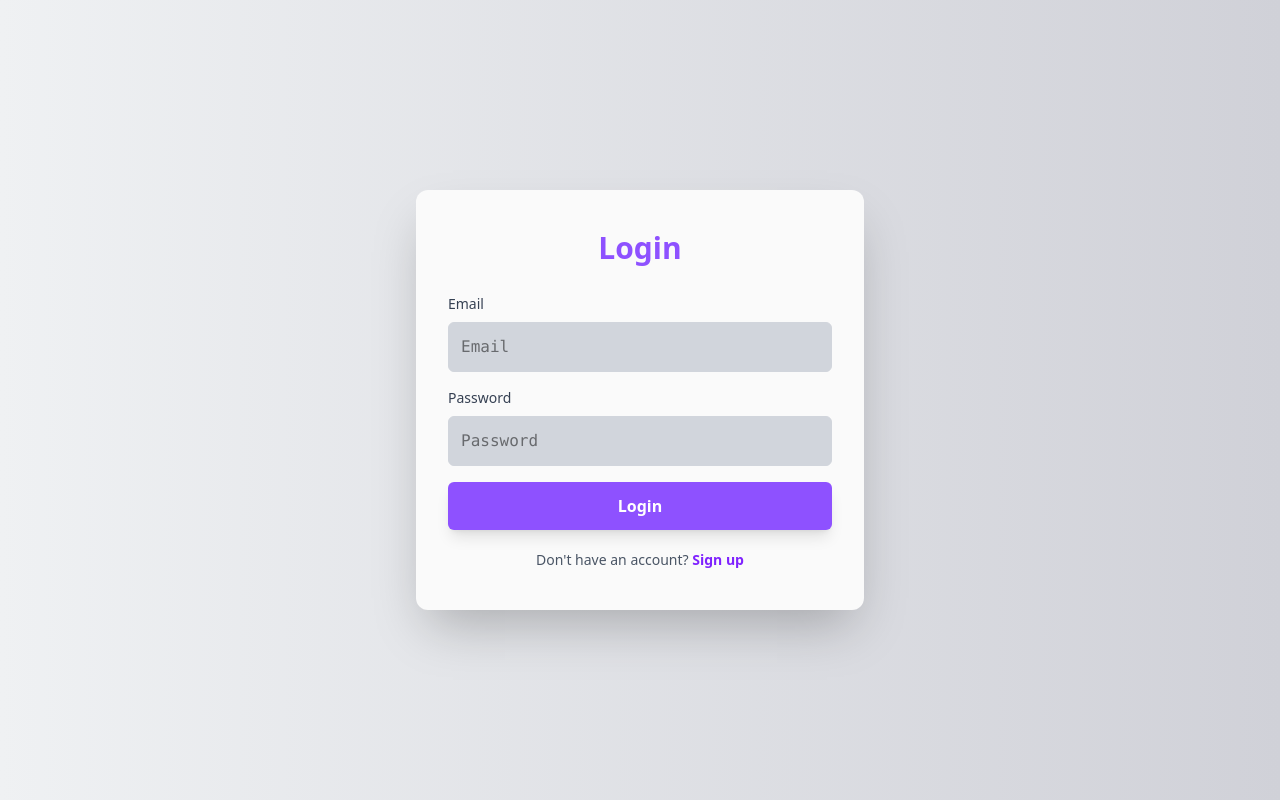
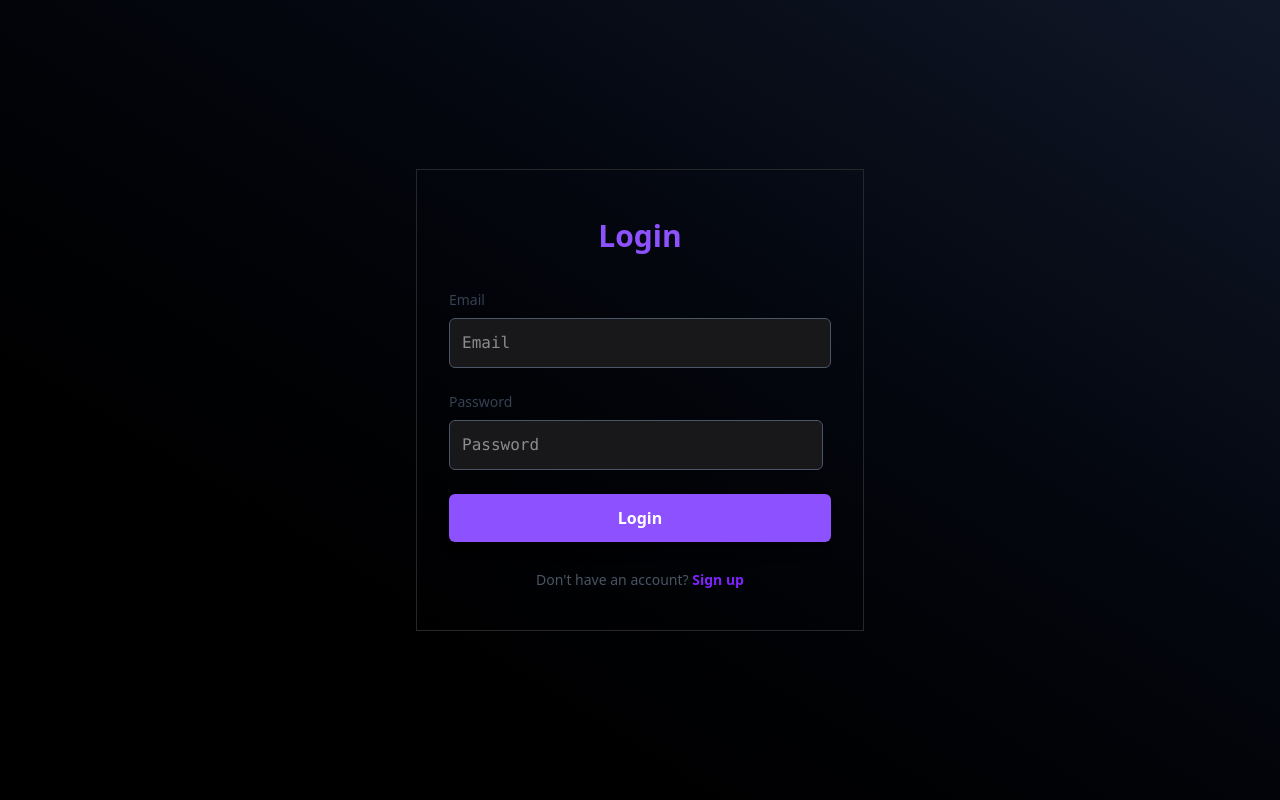
Before and after one commit to abhijithes/devchat-frontend, a React (Vite) app: page /login in a window 1280 px wide. Built offline with nearby package versions, Linux system fonts and the light colour scheme.

Commit message:
refact:login ui

```diff
--- a/src/pages/Login.tsx
+++ b/src/pages/Login.tsx
@@ -13,7 +13,6 @@ const AuthForm: React.FC = () => {
   const [loading, setLoading] = useState<boolean>(false);
   const [error, setError] = useState<string>("");
   const [success, setSuccess] = useState<string>("");
-
 
   const handleSubmit = async (e: React.FormEvent<HTMLFormElement>) => {
     e.preventDefault();
@@ -37,7 +36,7 @@ const AuthForm: React.FC = () => {
         method: "POST",
         headers: {
           "Content-Type": "application/json",
-          "authorization": `Bearer ${localStorage.getItem("token") || ""}` // 🔹 Include token if available
+          authorization: `Bearer ${localStorage.getItem("token") || ""}`,
         },
         body: JSON.stringify(payload),
       });
@@ -50,8 +49,7 @@ const AuthForm: React.FC = () => {
 
       if (isLogin) {
         setSuccess("Login successful!");
-        console.log("JWT token:", data.token); // 🔹 Log JWT token
-        console.log("JWT token from res:", response); // 🔹 Log JWT token
+        console.log("JWT token from res:", response);
         localStorage.setItem("token", data.token);
         navigate("/");
       } else {
@@ -65,9 +63,9 @@ const AuthForm: React.FC = () => {
   };
 
   return (
-    <div className="bg-gradient-to-r from-[#eff1f3] to-[#d0d1d8] flex justify-center items-center min-h-screen">
-      <div className="bg-zinc-50 rounded-xl px-8 py-10 shadow-2xl max-w-md w-full">
-        <h2 className="text-center text-3xl bg-violet-500 text-transparent bg-clip-text mb-7 font-bold">
+    <div className="bg-gradient-to-tr from-black to-gray-900 flex justify-center items-center min-h-screen">
+      <div className=" md:border border-zinc-800  px-8 py-10  max-w-md w-full">
+        <h2 className="text-center text-3xl bg-violet-500 text-transparent bg-clip-text mb-7 p-2 font-bold">
           {isLogin ? "Login" : "Sign Up"}
         </h2>
 
@@ -85,7 +83,12 @@ const AuthForm: React.FC = () => {
           </div>
         )}
 
-        <form onSubmit={handleSubmit}>
+        <form
+          onSubmit={handleSubmit}
+          className={`text-white grid ${
+            !isLogin ? "grid-cols-2" : "grid-cols-1"
+          }  gap-2`}
+        >
           {!isLogin && (
             <>
               <div className="mb-4">
@@ -97,7 +100,7 @@ const AuthForm: React.FC = () => {
                 </label>
                 <input
                   id="FirstName"
-                  className="w-full bg-gray-300 px-3 py-3 rounded-md border border-gray-300 text-black font-mono focus:outline-none focus:ring-2 focus:ring-violet-500"
+                  className="w-full bg-zinc-900 px-3 py-3 rounded-md border border-gray-600  font-mono focus:outline-none focus:ring-2 focus:ring-violet-500"
                   type="text"
                   placeholder="First name"
                   value={firstName}
@@ -115,7 +118,7 @@ const AuthForm: React.FC = () => {
                 </label>
                 <input
                   id="LastName"
-                  className="w-full bg-gray-300 px-3 py-3 rounded-md border border-gray-300 text-black font-mono focus:outline-none focus:ring-2 focus:ring-violet-500"
+                  className="w-full bg-zinc-900 px-3 py-3 rounded-md border border-gray-600  font-mono focus:outline-none focus:ring-2 focus:ring-violet-500"
                   type="text"
                   placeholder="Last name"
                   value={lastName}
@@ -126,16 +129,16 @@ const AuthForm: React.FC = () => {
             </>
           )}
 
-          <div className="mb-4">
+          <div className="mb-4 col-span-2">
             <label
-              className="block text-sm font-medium text-gray-700 mb-2"
+              className="block text-sm font-medium text-gray-700 mb-2 "
               htmlFor="Email"
             >
               Email
             </label>
             <input
               id="Email"
-              className="w-full bg-gray-300 px-3 py-3 rounded-md border border-gray-300 text-black font-mono focus:outline-none focus:ring-2 focus:ring-violet-500"
+              className="w-full bg-zinc-900 px-3 py-3 rounded-md border border-gray-600  font-mono focus:outline-none focus:ring-2 focus:ring-violet-500"
               type="email"
               placeholder="Email"
               value={email}
@@ -153,7 +156,7 @@ const AuthForm: React.FC = () => {
             </label>
             <input
               id="Password"
-              className="w-full bg-gray-300 px-3 py-3 rounded-md border border-gray-300 text-black font-mono focus:outline-none focus:ring-2 focus:ring-violet-500"
+              className="w-full bg-zinc-900 px-3 py-3 rounded-md border border-gray-600  font-mono focus:outline-none focus:ring-2 focus:ring-violet-500"
               type="password"
               placeholder="Password"
               value={password}
@@ -172,7 +175,7 @@ const AuthForm: React.FC = () => {
               </label>
               <input
                 id="ConfirmPassword"
-                className="w-full bg-gray-300 px-3 py-3 rounded-md border border-gray-300 text-black font-mono focus:outline-none focus:ring-2 focus:ring-violet-500"
+                className="w-full bg-zinc-900 px-3 py-3 rounded-md border border-gray-600  font-mono focus:outline-none focus:ring-2 focus:ring-violet-500"
                 type="password"
                 placeholder="Confirm password"
                 value={confirmPassword}
@@ -183,14 +186,14 @@ const AuthForm: React.FC = () => {
           )}
 
           <button
-            className="w-full bg-violet-500 text-white font-bold py-3 rounded-md hover:bg-violet-700 shadow-lg transition-all duration-300 ease-in-out"
+            className="w-full bg-violet-500 text-white font-bold py-3 rounded-md hover:bg-violet-700 shadow-lg transition-all duration-300 ease-in-out col-span-2"
             type="submit"
             disabled={loading}
           >
             {loading ? "Processing..." : isLogin ? "Login" : "Create Account"}
           </button>
 
-          <p className="text-center text-sm text-gray-600 mt-5">
+          <p className="text-center text-sm text-gray-600 mt-5 col-span-2">
             {isLogin ? "Don't have an account?" : "Already have an account?"}{" "}
             <button
               type="button"
```
